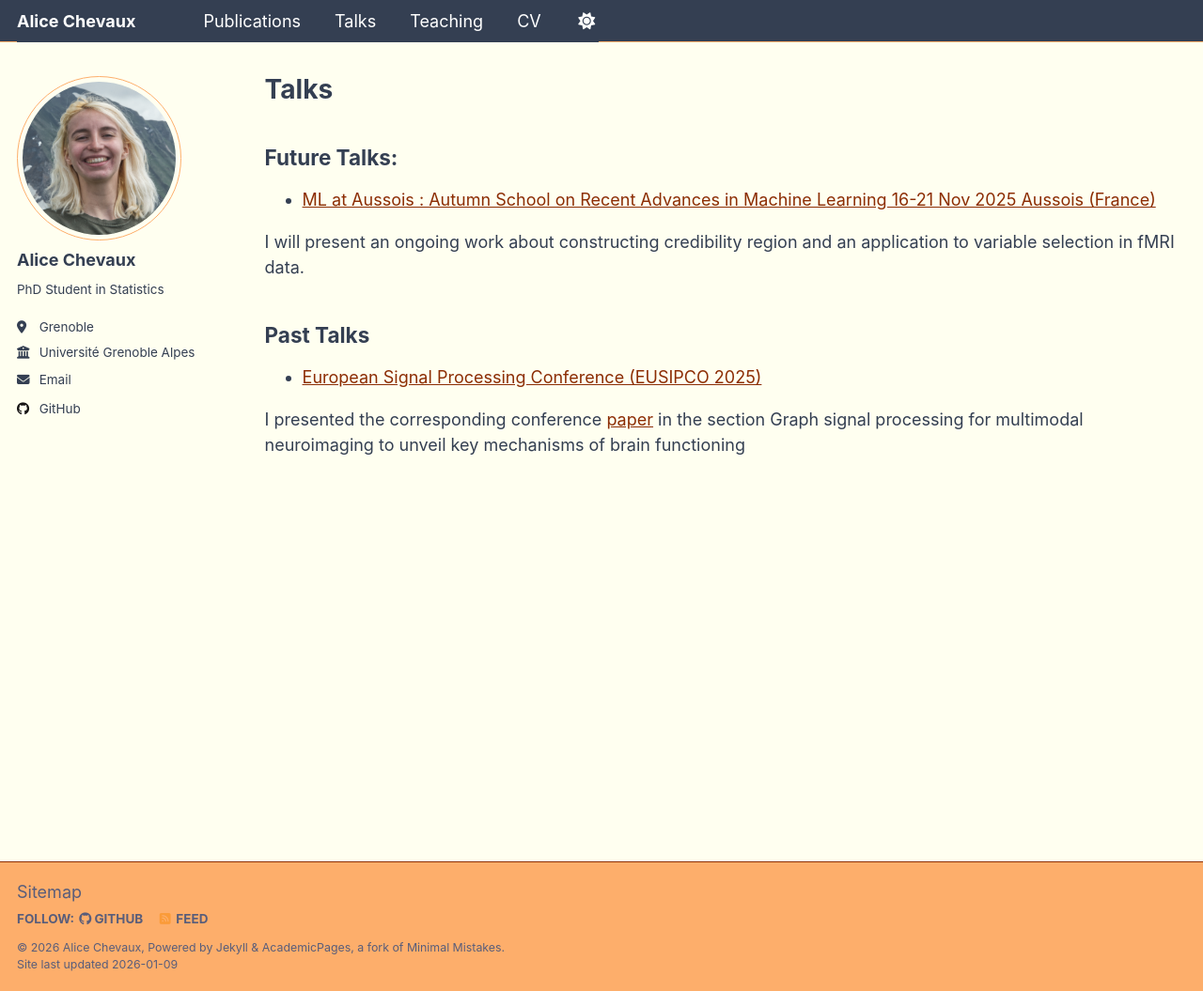
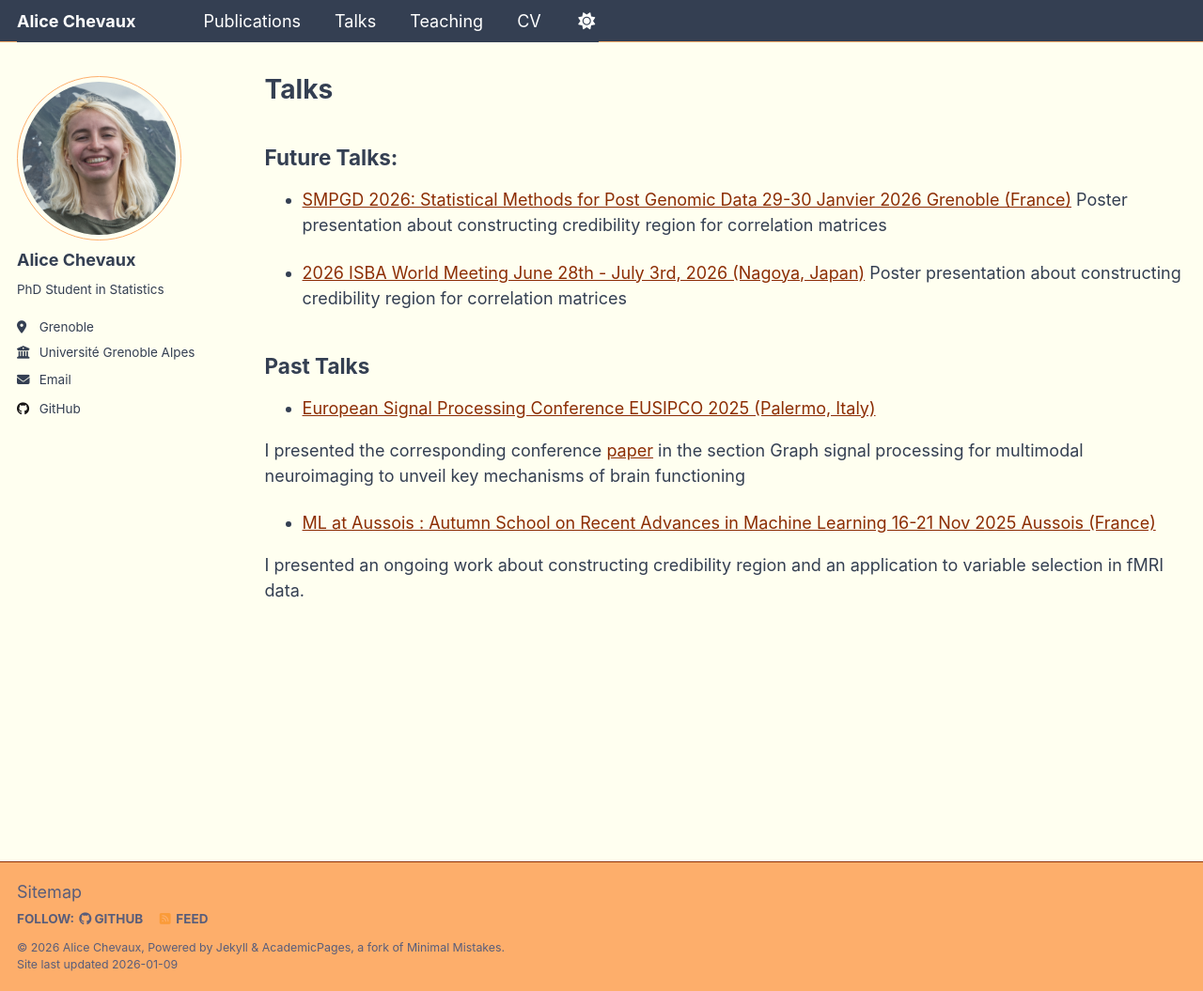
Before and after one commit to alicechevaux/alicechevaux.github.io, a Jekyll site: the page built from _pages/talks.md, in a window 1280 px wide and 1055 px high. Shown: the whole window at 94% size. Built offline with Jekyll 4.4.1, drawn with Linux system fonts in a browser that asks for light colours.

Commit message:
Revise talks list with new and updated entries
Updated future and past talks sections with new entries and details.

```diff
--- a/_pages/talks.md
+++ b/_pages/talks.md
@@ -6,13 +6,18 @@ author_profile: true
 
 ---
 ## Future Talks:
+- [SMPGD 2026: Statistical Methods for Post Genomic Data 29-30 Janvier 2026 Grenoble (France)](https://smpgd2026.sciencesconf.org/)
+Poster presentation about constructing credibility region for correlation matrices
+
+- [2026 ISBA World Meeting June 28th - July 3rd, 2026 (Nagoya, Japan)](https://isba2026.github.io/)
+Poster presentation about constructing credibility region for correlation matrices
+
+## Past Talks
+- [European Signal Processing Conference EUSIPCO 2025 (Palermo, Italy)](https://eusipco2025.org)
+
+I presented the corresponding conference [paper](https://eusipco2025.org/wp-content/uploads/pdfs/0001075.pdf) in the section Graph signal processing for multimodal neuroimaging to unveil key mechanisms of brain functioning
+
 - [ML at Aussois : Autumn School on Recent Advances in Machine Learning
 16-21 Nov 2025 Aussois (France)](https://mlataussois.sciencesconf.org/)
 
-I will present an ongoing work about constructing credibility region and an application to variable selection in fMRI data.
-
-
-## Past Talks
-- [European Signal Processing Conference (EUSIPCO 2025)](https://eusipco2025.org)
-
-I presented the corresponding conference [paper](https://eusipco2025.org/wp-content/uploads/pdfs/0001075.pdf) in the section Graph signal processing for multimodal neuroimaging to unveil key mechanisms of brain functioning
+I presented an ongoing work about constructing credibility region and an application to variable selection in fMRI data.
```
